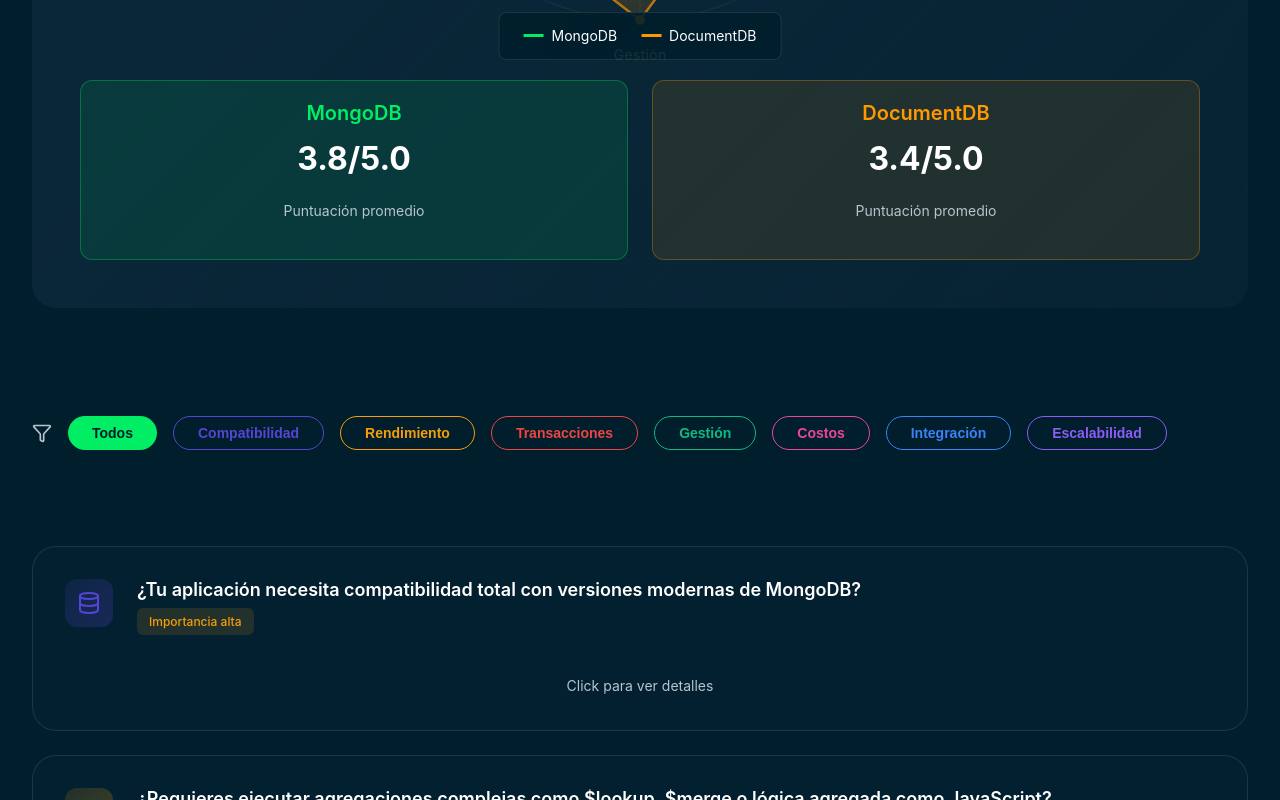
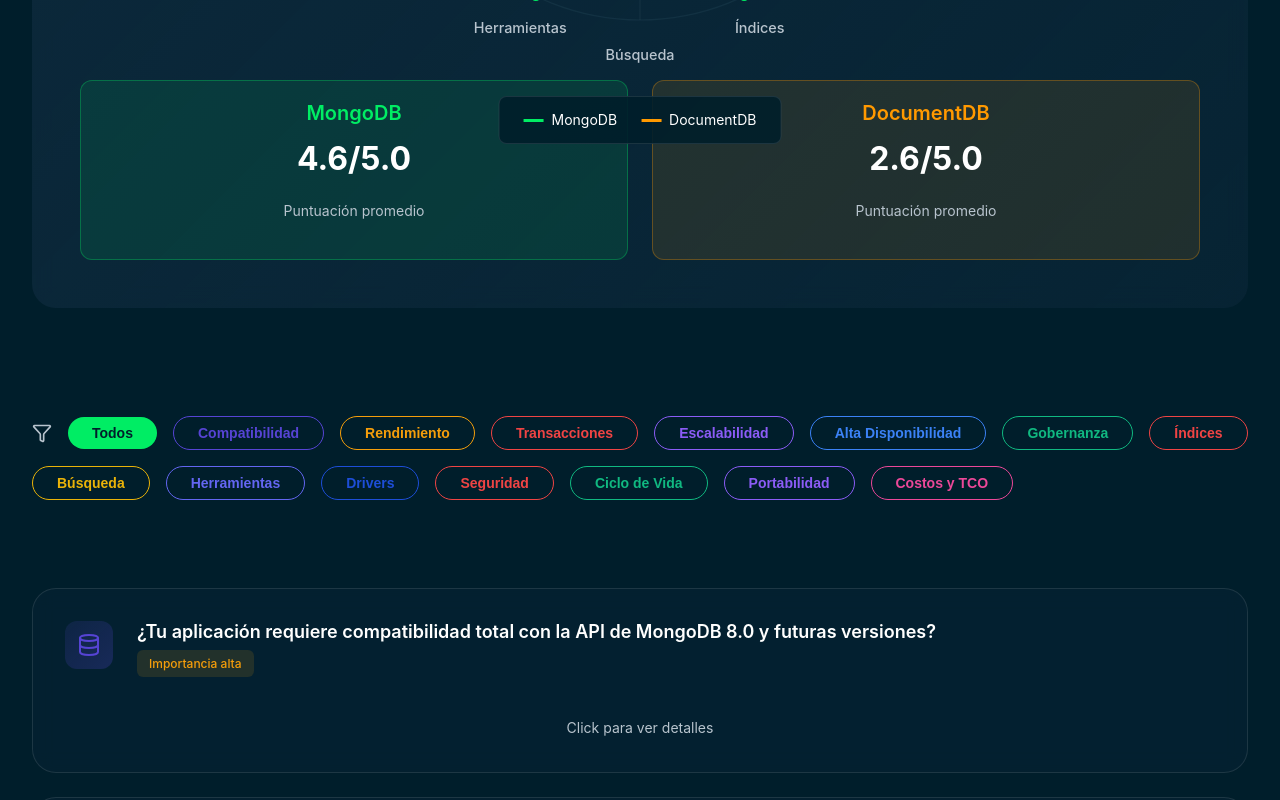
Before and after one commit to LeoLibertine/gomdb-site, a React (Vite) app: page /clientes/cencosud/document-mongo in a window 1280 px wide. Shown: the part 1300-2100 px from the top of the page. Built offline with nearby package versions, Linux system fonts and the light colour scheme.

Commit message:
Agrego página document-mongo para Cencosud v6

```diff
--- a/src/pages/Clientes/cencosud/document-mongo.jsx
+++ b/src/pages/Clientes/cencosud/document-mongo.jsx
@@ -21,11 +21,11 @@
     HelpCircle,
     RefreshCw,
     Star,
-    Search,     // ← nuevo
-    Tool,       // ← nuevo
+    Search,    // ← nuevo
     Code,       // ← nuevo
     Clock,      // ← nuevo
-    GitBranch   // ← nuevo
+    GitBranch,   // ← nuevo
+    Wrench
   } from 'lucide-react';
 
 // Helper para estilizar la recomendación según MongoDB vs DocumentDB
@@ -45,15 +45,28 @@
   const [animatedScore, setAnimatedScore] = useState({ mongodb: 0, documentdb: 0 });
 
   // Datos para el diagrama de radar
+// Antes:
+// const radarData = [
+//   { label: 'Compatibilidad', mongodb: 5, documentdb: 2 },
+//   …
+// ];
+
+// Después:
 const radarData = [
-    { label: 'Compatibilidad', mongodb: 5, documentdb: 2 },
-    { label: 'Agregaciones', mongodb: 5, documentdb: 2 },
-    { label: 'Transacciones', mongodb: 5, documentdb: 1 },
-    { label: 'Rendimiento', mongodb: 5, documentdb: 3 },
-    { label: 'Gestión', mongodb: 2, documentdb: 5 },
-    { label: 'Costos', mongodb: 3, documentdb: 4 },
-    { label: 'Integración AWS', mongodb: 2, documentdb: 5 },
-    { label: 'Escalabilidad', mongodb: 3, documentdb: 5 }
+    { label: 'Compatibilidad',      mongodb: 5, documentdb: 3 },
+    { label: 'Rendimiento',         mongodb: 5, documentdb: 3 },
+    { label: 'Transacciones',       mongodb: 5, documentdb: 1 },
+    { label: 'Escalabilidad',       mongodb: 4, documentdb: 3 },
+    { label: 'Alta Disponibilidad', mongodb: 5, documentdb: 3 },
+    { label: 'Gobernanza',          mongodb: 4, documentdb: 2 },
+    { label: 'Índices',             mongodb: 5, documentdb: 2 },
+    { label: 'Búsqueda',            mongodb: 4, documentdb: 2 },
+    { label: 'Herramientas',        mongodb: 5, documentdb: 3 },
+    { label: 'Drivers',             mongodb: 5, documentdb: 3 },
+    { label: 'Seguridad',           mongodb: 5, documentdb: 3 },
+    { label: 'Ciclo de Vida',       mongodb: 4, documentdb: 3 },
+    { label: 'Portabilidad',        mongodb: 5, documentdb: 3 },
+    { label: 'Costos y TCO',        mongodb: 4, documentdb: 3 }
   ];
 
   // Calcular puntuación promedio
@@ -67,9 +80,9 @@
     {
       id: 1,
       category: 'compatibility',
-      question: '¿Tu aplicación necesita compatibilidad total con versiones modernas de MongoDB?',
-      documentdb: 'Parcial, solo hasta v3.6/4.0/5.0',
-      mongodb: 'Total, versiones recientes (hasta 8.0)',
+      question: '¿Tu aplicación requiere compatibilidad total con la API de MongoDB 8.0 y futuras versiones?',
+      documentdb: 'Compatibilidad parcial hasta v3.6/4.0/5.0; nuevas features tardan en llegar.',
+      mongodb: 'Compatibilidad completa con API actual y roadmap garantizado.',
       recommendation: 'MongoDB',
       importance: 'alta',
       icon: Database
@@ -77,9 +90,9 @@
     {
       id: 2,
       category: 'performance',
-      question: '¿Requieres ejecutar agregaciones complejas como $lookup, $merge o lógica agregada como JavaScript?',
-      documentdb: 'Soporte limitado',
-      mongodb: 'Soporte completo ($lookup, $merge, etc.)',
+      question: '¿Necesitas pipelines de agregación complejos ($lookup, $merge, stages personalizadas)?',
+      documentdb: 'Soporte limitado a etapas básicas; no soporta $merge ni JS en el pipeline.',
+      mongodb: 'Soporte completo de pipelines avanzados, stages personalizados y optimizaciones automáticas.',
       recommendation: 'MongoDB',
       importance: 'alta',
       icon: BarChart3
@@ -87,9 +100,9 @@
     {
       id: 3,
       category: 'transactions',
-      question: '¿Necesitas soporte para transacciones ACID entre múltiples documentos?',
-      documentdb: 'No soportadas',
-      mongodb: 'Soportadas (ACID desde v4.0)',
+      question: '¿Son críticas las transacciones ACID multi-documento?',
+      documentdb: 'No soporta transacciones ACID fuera de una sola partición.',
+      mongodb: 'Transacciones completas ACID entre múltiples documentos y colecciones desde v4.0.',
       recommendation: 'MongoDB',
       importance: 'crítica',
       icon: Shield
@@ -97,64 +110,141 @@
     {
       id: 4,
       category: 'performance',
-      question: '¿Te importa que el motor de base de datos sea nativo y optimizado para rendimiento?',
-      documentdb: 'Backend no nativo, emula MongoDB',
-      mongodb: 'Motor nativo optimizado',
+      question: '¿Buscas un motor de ejecución nativo y optimizado (C++ con cache interno)?',
+      documentdb: 'Backend emulado, sin optimizaciones nativas.',
+      mongodb: 'Motor nativo en C++ con caching, locking fino y optimización de I/O.',
       recommendation: 'MongoDB',
       importance: 'media',
       icon: Zap
     },
     {
       id: 5,
-      category: 'management',
-      question: '¿Prefieres una solución completamente administrada sin preocuparte por la infraestructura?',
-      documentdb: 'Totalmente administrado por AWS',
-      mongodb: 'Requiere administración (o usar Atlas)',
-      recommendation: 'DocumentDB',
+      category: 'scalability',
+      question: '¿Requieres sharding horizontal transparente para escalar a petabytes?',
+      documentdb: 'Escalado vertical únicamente; no hay sharding distribuido.',
+      mongodb: 'Sharding automático nativo con balanceo de carga y auto-healing.',
+      recommendation: 'MongoDB',
+      importance: 'alta',
+      icon: TrendingUp
+    },
+    {
+      id: 6,
+      category: 'availability',
+      question: '¿Necesitas replicación y failover multirregional con baja latencia?',
+      documentdb: 'Réplicas de lectura solo dentro de una misma región (AZs).',
+      mongodb: 'Clusters globales Atlas con lectura/escritura en múltiples regiones.',
+      recommendation: 'MongoDB',
       importance: 'alta',
       icon: Cloud
     },
     {
-      id: 6,
-      category: 'cost',
-      question: '¿Buscas un modelo de precios predecible basado en instancias?',
-      documentdb: 'Precio por instancia (on-demand/reservada)',
-      mongodb: 'Variable según implementación',
-      recommendation: 'DocumentDB',
+      id: 7,
+      category: 'governance',
+      question: '¿Tu proyecto requiere validación de esquema y controles de cambios?',
+      documentdb: 'No soporta validadores avanzados.',
+      mongodb: 'Validación con JSON Schema, versionado de esquemas y auditoría.',
+      recommendation: 'MongoDB',
       importance: 'media',
-      icon: DollarSign
-    },
-    {
-      id: 7,
-      category: 'integration',
-      question: '¿Tu infraestructura ya está en AWS y necesitas integración nativa?',
-      documentdb: 'Integración nativa con servicios AWS',
-      mongodb: 'Requiere configuración adicional',
-      recommendation: 'DocumentDB',
-      importance: 'alta',
       icon: Settings
     },
     {
       id: 8,
-      category: 'scalability',
-      question: '¿Necesitas auto-escalado sin intervención manual?',
-      documentdb: 'Auto-escalado administrado',
-      mongodb: 'Escalado manual (automático en Atlas)',
-      recommendation: 'DocumentDB',
+      category: 'indexes',
+      question: '¿Necesitas índices de texto, geoespaciales, wildcard y TTL?',
+      documentdb: 'Solo índices de campo y compuesto básicos.',
+      mongodb: 'Índices de texto completo, geo-, wildcard, TTL y compuestos múltiples.',
+      recommendation: 'MongoDB',
+      importance: 'alta',
+      icon: BarChart3
+    },
+    {
+      id: 9,
+      category: 'search',
+      question: '¿Requieres búsqueda de texto completo con scoring, facetas y sugerencias?',
+      documentdb: 'Sin motor de búsqueda integrado.',
+      mongodb: 'Atlas Search (Lucene): relevancia, facetas, autocomplete y más.',
+      recommendation: 'MongoDB',
+      importance: 'alta',
+      icon: Search
+    },
+    {
+      id: 10,
+      category: 'tools',
+      question: '¿Valoras herramientas gráficas y SDKs robustos para tu equipo?',
+      documentdb: 'Herramientas limitadas y sin UI especializada.',
+      mongodb: 'Compass, Charts, mongosh, Realm SDKs, Integraciones CI/CD.',
+      recommendation: 'MongoDB',
       importance: 'media',
-      icon: TrendingUp
+      icon: Wrench
+    },
+    {
+      id: 11,
+      category: 'drivers',
+      question: '¿Necesitas drivers oficiales actualizados para múltiples lenguajes?',
+      documentdb: 'Drivers MongoDB con restrictions y delays.',
+      mongodb: 'Drivers nativos, actualizaciones regulares y certificación de compatibilidad.',
+      recommendation: 'MongoDB',
+      importance: 'alta',
+      icon: Code
+    },
+    {
+      id: 12,
+      category: 'security',
+      question: '¿Requieres cifrado en reposo, TLS y encriptación a nivel de campo?',
+      documentdb: 'Cifrado KMS y TLS; no hay cifrado de campo ni DLS avanzado.',
+      mongodb: 'AES-256 en reposo, TLS, Queryable Encryption y RBAC granular.',
+      recommendation: 'MongoDB',
+      importance: 'crítica',
+      icon: Shield
+    },
+    {
+      id: 13,
+      category: 'lifecycle',
+      question: '¿Necesitas políticas automáticas de TTL, archivado y retención?',
+      documentdb: 'TTL limitado; archivado manual bajo demanda.',
+      mongodb: 'TTL, Online Archive, Atlas Data Lake y políticas de retención basadas en etiquetas.',
+      recommendation: 'MongoDB',
+      importance: 'media',
+      icon: Clock
+    },
+    {
+      id: 14,
+      category: 'portability',
+      question: '¿Importa que sea open source y portable on-premise o multi-cloud?',
+      documentdb: 'Vendor lock-in dentro de AWS.',
+      mongodb: 'Open source, ejecutable on-premise, multi-cloud y edge.',
+      recommendation: 'MongoDB',
+      importance: 'media',
+      icon: GitBranch
+    },
+    {
+      id: 15,
+      category: 'cost',
+      question: '¿Buscas optimizar costos y TCO con modelos flexibles?',
+      documentdb: 'Costos elevados por instancias y almacenamiento provisionado.',
+      mongodb: 'Modele consumo en Atlas, instancias reservadas y optimización de I/O.',
+      recommendation: 'MongoDB',
+      importance: 'alta',
+      icon: DollarSign
     }
   ];
 
   const categories = [
-    { id: 'all', name: 'Todos', color: '#00ED64' },
-    { id: 'compatibility', name: 'Compatibilidad', color: '#5644D4' },
-    { id: 'performance', name: 'Rendimiento', color: '#F59E0B' },
-    { id: 'transactions', name: 'Transacciones', color: '#EF4444' },
-    { id: 'management', name: 'Gestión', color: '#10B981' },
-    { id: 'cost', name: 'Costos', color: '#EC4899' },
-    { id: 'integration', name: 'Integración', color: '#3B82F6' },
-    { id: 'scalability', name: 'Escalabilidad', color: '#8B5CF6' }
+    { id: 'all',            name: 'Todos',               color: '#00ED64' },
+    { id: 'compatibility',  name: 'Compatibilidad',      color: '#5644D4' },
+    { id: 'performance',    name: 'Rendimiento',         color: '#F59E0B' },
+    { id: 'transactions',   name: 'Transacciones',       color: '#EF4444' },
+    { id: 'scalability',    name: 'Escalabilidad',       color: '#8B5CF6' },
+    { id: 'availability',   name: 'Alta Disponibilidad', color: '#3B82F6' },
+    { id: 'governance',     name: 'Gobernanza',          color: '#10B981' },
+    { id: 'indexes',        name: 'Índices',             color: '#EF4444' },
+    { id: 'search',         name: 'Búsqueda',            color: '#EAB308' },
+    { id: 'tools',          name: 'Herramientas',        color: '#6366F1' },
+    { id: 'drivers',        name: 'Drivers',             color: '#1D4ED8' },
+    { id: 'security',       name: 'Seguridad',           color: '#EF4444' },
+    { id: 'lifecycle',      name: 'Ciclo de Vida',       color: '#10B981' },
+    { id: 'portability',    name: 'Portabilidad',        color: '#8B5CF6' },
+    { id: 'cost',           name: 'Costos y TCO',        color: '#EC4899' }
   ];
 
   const filteredData = activeFilter === 'all'
@@ -779,26 +869,26 @@
                 })}
               </svg>
 
-              {/* Leyenda */}
               <div style={{
     position: 'absolute',
-                bottom: '20px',
+    top: '100%',          // justo después del 100% de la altura del contenedor
     left: '50%',
     transform: 'translateX(-50%)',
+    marginTop: '16px',    // separador entre el SVG y la leyenda
     display: 'flex',
     gap: '24px',
-                background: 'rgba(0, 30, 43, 0.9)',
+    background: 'rgba(0,30,43,0.9)',
     padding: '12px 24px',
     borderRadius: '8px',
     border: '1px solid rgba(255,255,255,0.1)'
   }}>
     <div style={{ display: 'flex', alignItems: 'center', gap: '8px' }}>
-                  <div style={{ width: '20px', height: '3px', background: '#00ED64' }}></div>
-                  <span style={{ fontSize: '0.875rem', color: '#FFFFFF' }}>MongoDB</span>
+      <div style={{ width: '20px', height: '3px', background: '#00ED64' }} />
+      <span style={{ fontSize: '0.875rem', color: '#FFF' }}>MongoDB</span>
     </div>
     <div style={{ display: 'flex', alignItems: 'center', gap: '8px' }}>
-                  <div style={{ width: '20px', height: '3px', background: '#FF9900' }}></div>
-                  <span style={{ fontSize: '0.875rem', color: '#FFFFFF' }}>DocumentDB</span>
+      <div style={{ width: '20px', height: '3px', background: '#FF9900' }} />
+      <span style={{ fontSize: '0.875rem', color: '#FFF' }}>DocumentDB</span>
     </div>
   </div>
 </div>
@@ -846,11 +936,10 @@
       </section>
 
       {/* Filtros de Categoría */}
-      <section className="section" style={{ paddingTop: '20px', paddingBottom: '20px' }}>
+      <section className="section" style={{ padding: '20px 0' }}>
   <div className="container">
-          <div className="flex items-center gap-3 mb-6" style={{ overflowX: 'auto', paddingBottom: '8px' }}>
+    <div className="flex flex-wrap items-center gap-3 mb-6">
       <Filter size={20} color="#B8C4CE" />
-            <div className="flex gap-3">
       {categories.map(cat => (
         <button
           key={cat.id}
@@ -866,7 +955,6 @@
           {cat.name}
         </button>
       ))}
-            </div>
     </div>
   </div>
 </section>
```
Lines whose indentation alone changed are shown as unchanged.
